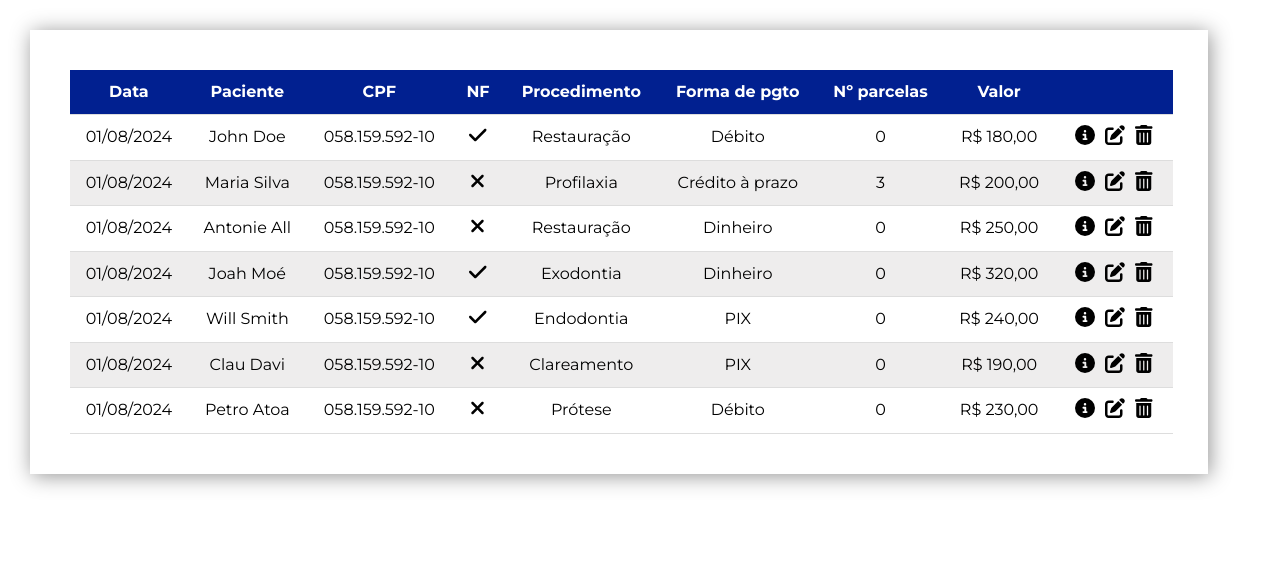
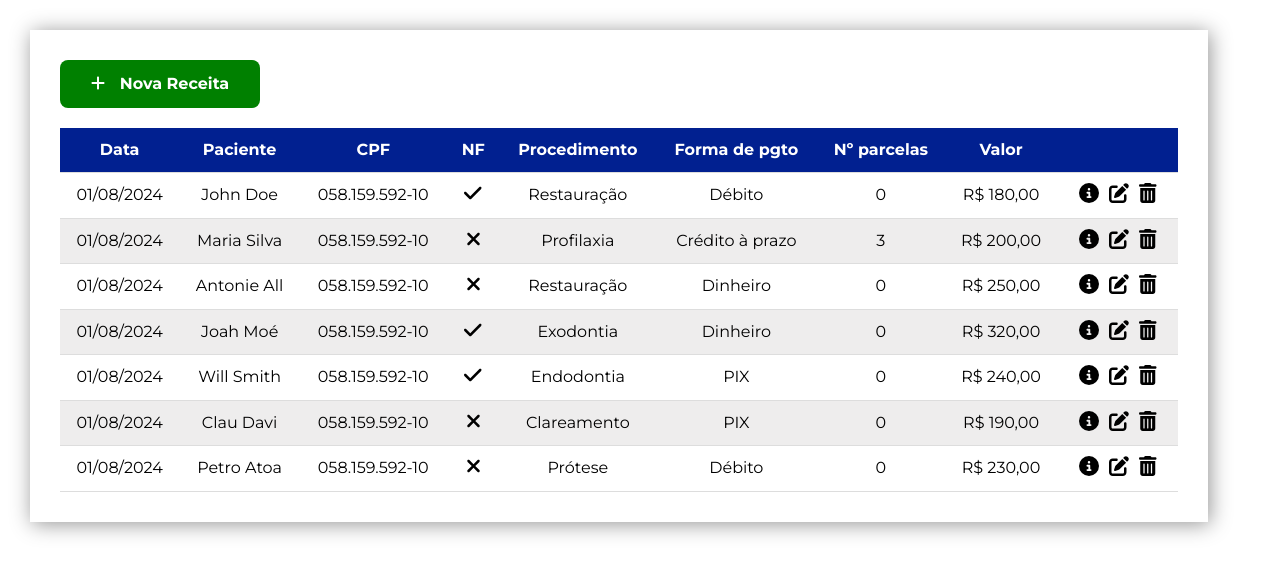
Before and after one commit to maisappreis/dental-clinic-web-system, a Next.js app in the folder frontend/: page /pages/revenue in a window 1280 px wide. Shown: the top 574 px of the page. Built offline with nearby package versions, Linux system fonts and the light colour scheme.

Commit message:
feat(front): The button has been implemented in the revenue page.

```diff
--- a/frontend/src/app/components/button.tsx
+++ b/frontend/src/app/components/button.tsx
@@ -1,20 +1,25 @@
 'use client';
 
-import { useState } from 'react';
-import Dashboard from '@/app/pages/dashboard/page';
+import styles from './styles/Button.module.css';
+import { FontAwesomeIcon } from "@fortawesome/react-fontawesome";
+import { faPlus } from '@fortawesome/free-solid-svg-icons';
 
-export default function Button({ label }: { label: string }) {
-  const [showPage, setShowPage] = useState(false);
+interface ButtonProps {
+  onClick: () => void;
+  disabled?: boolean;
+  children: React.ReactNode;
+}
 
-  const handleButtonClick = () => {
-    setShowPage(!showPage);
-  };
-
+export default function Button({ onClick, disabled, children }: ButtonProps) {
   return (
     <div>
-        <button className="button-area" onClick={handleButtonClick}>{label}
-          {showPage && <Dashboard />}
-          {/* <Dashboard /> */}
+        <button
+          className={`${styles.button} ${disabled ? styles.disabled : styles.green}`}
+          onClick={onClick}
+          disabled={disabled}
+        >
+          <FontAwesomeIcon icon={faPlus} className={styles.icon} />
+          {children}
         </button>
     </div>
   );
--- /dev/null
+++ b/frontend/src/app/components/styles/Button.module.css
@@ -0,0 +1,24 @@
+.button {
+    border: none;
+    padding: 12px 20px;
+    color: white;
+    width: 200px;
+
+    font-weight: bold;
+    font-size: 16px;
+    border-radius: 8px;
+    cursor: pointer;
+}
+
+.green {
+    background-color: green;
+}
+
+.disabled {
+    background-color: rgba(3, 144, 3, 0.579);
+    cursor: not-allowed;
+}
+
+.icon {
+    margin-right: 15px;
+}
--- a/frontend/src/app/components/styles/Table.module.css
+++ b/frontend/src/app/components/styles/Table.module.css
@@ -1,7 +1,7 @@
 .table {
-    width: 97%;
+    width: 100%;
     border-collapse: collapse;
-    margin: 20px;
+    margin-top: 20px;
 }
 
 .th,
@@ -16,6 +16,7 @@
     background-color: var(--blue-dark-color);
     color: white;
     text-align: center;
+    font-size: 16px;
 }
 
 .tr:nth-child(even) {
--- a/frontend/src/app/globals.css
+++ b/frontend/src/app/globals.css
@@ -25,7 +25,7 @@
   display: flex;
   flex-direction: column;
   justify-content: left;
-  padding: 20px;
+  padding: 30px;
 
   margin: 30px;
   width: 92%;
--- a/frontend/src/app/pages/revenue/page.tsx
+++ b/frontend/src/app/pages/revenue/page.tsx
@@ -1,6 +1,12 @@
 import Table from "@/app/components/table";
+import Button from "@/app/components/button";
 
 export default function Revenue() {
+
+  const handleAction: () => void = () => {
+    console.log('Action executed!');
+  };
+
   const columns: { key: string; name: string; }[] = [
     { key: "date", name: "Data" },
     { key: "name", name: "Paciente" },
@@ -36,6 +42,9 @@ export default function Revenue() {
 
   return (
     <div className="content">
+      <Button onClick={handleAction} disabled={false} >
+        Nova Receita
+      </Button>
       <Table columns={columns} data={data} />
     </div>
   )
```
